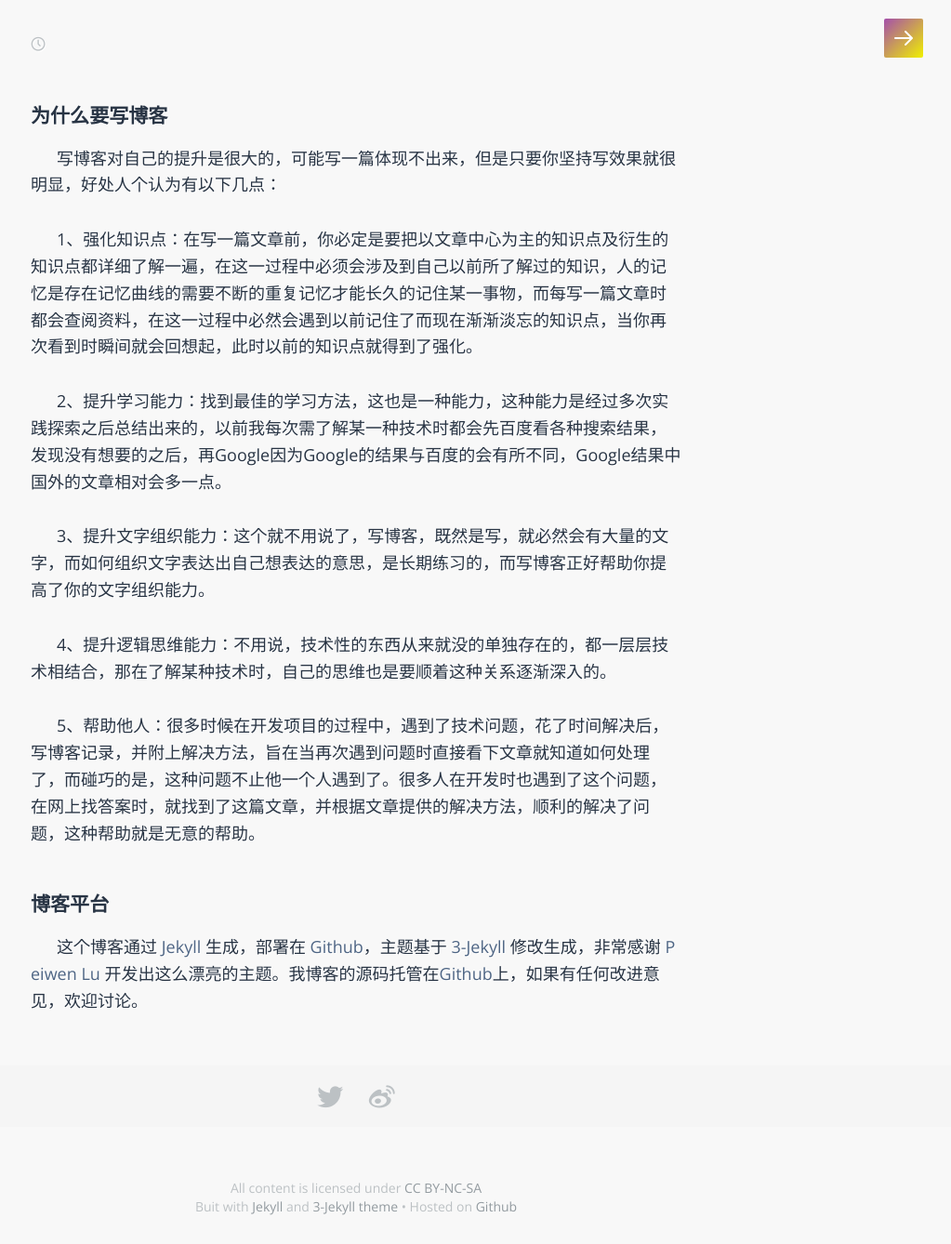
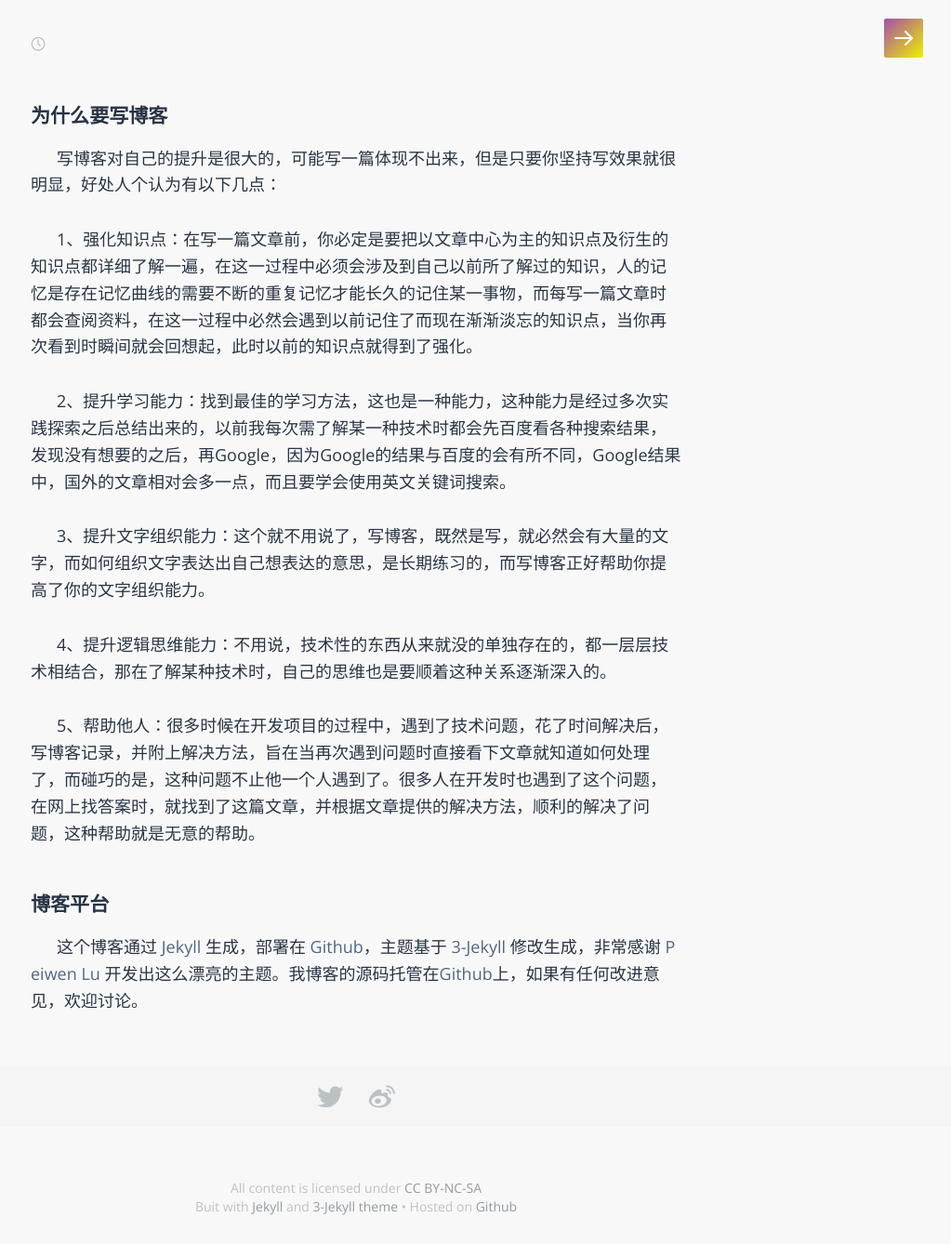
Before and after one commit to shenhuniurou/shenhuniurou.github.io, a Jekyll site: the page built from index.md, in a window 1280 px wide. Shown: the whole page at 93% size, without its empty margins (257-1280 px from the left). Built offline with Jekyll 4.4.1, drawn with Linux system fonts in a browser that asks for light colours; some web fonts are replaced; comment, search, counter and statistics services are not loaded.

Commit message:
Update index.md

```diff
--- a/index.md
+++ b/index.md
@@ -8,7 +8,7 @@ layout: post
 
 &nbsp;&nbsp;&nbsp;&nbsp;&nbsp;&nbsp;1、强化知识点：在写一篇文章前，你必定是要把以文章中心为主的知识点及衍生的知识点都详细了解一遍，在这一过程中必须会涉及到自己以前所了解过的知识，人的记忆是存在记忆曲线的需要不断的重复记忆才能长久的记住某一事物，而每写一篇文章时都会查阅资料，在这一过程中必然会遇到以前记住了而现在渐渐淡忘的知识点，当你再次看到时瞬间就会回想起，此时以前的知识点就得到了强化。
 
-&nbsp;&nbsp;&nbsp;&nbsp;&nbsp;&nbsp;2、提升学习能力：找到最佳的学习方法，这也是一种能力，这种能力是经过多次实践探索之后总结出来的，以前我每次需了解某一种技术时都会先百度看各种搜索结果，发现没有想要的之后，再Google因为Google的结果与百度的会有所不同，Google结果中国外的文章相对会多一点。
+&nbsp;&nbsp;&nbsp;&nbsp;&nbsp;&nbsp;2、提升学习能力：找到最佳的学习方法，这也是一种能力，这种能力是经过多次实践探索之后总结出来的，以前我每次需了解某一种技术时都会先百度看各种搜索结果，发现没有想要的之后，再Google，因为Google的结果与百度的会有所不同，Google结果中，国外的文章相对会多一点，而且要学会使用英文关键词搜索。
 
 &nbsp;&nbsp;&nbsp;&nbsp;&nbsp;&nbsp;3、提升文字组织能力：这个就不用说了，写博客，既然是写，就必然会有大量的文字，而如何组织文字表达出自己想表达的意思，是长期练习的，而写博客正好帮助你提高了你的文字组织能力。
 
```
